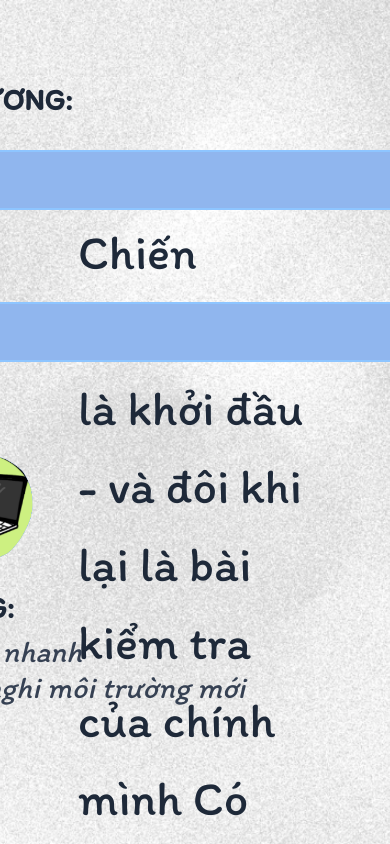
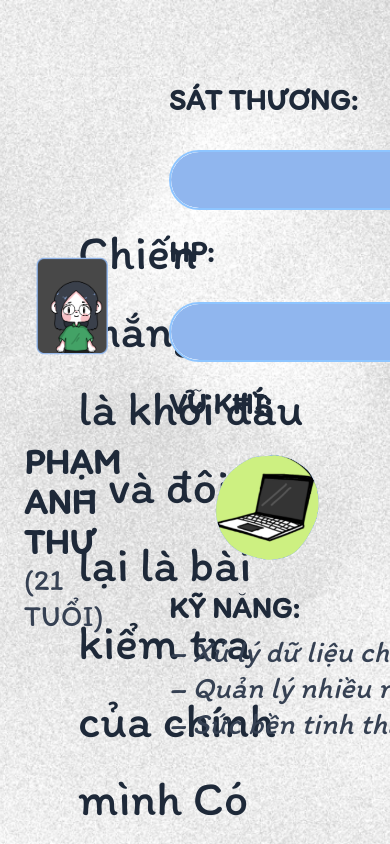
Before and after one commit to Canh3005/Honey-Web, a React (Vite) app: page /at in a window 390 px wide. Built offline with nearby package versions, Linux system fonts and the light colour scheme.

Commit message:
fix: responsive hero

```diff
--- a/src/components/ATpage/HeroSection.jsx
+++ b/src/components/ATpage/HeroSection.jsx
@@ -1,7 +1,7 @@
 const HeroSection = () => {
   return (
-    <div className="bg-[url('/MApage/bgChar.png')] h-[100vh] bg-cover bg-center bg-no-repeat flex items-center justify-center">
-      <div className="flex gap-20 items-center mt-15">
+    <div className="bg-[url('/MApage/bgChar.png')] min-h-screen bg-cover bg-center bg-no-repeat flex items-center justify-center overflow-x-hidden">
+      <div className="flex gap-12 items-center mt-15 w-full max-w-screen-xl px-6">
         {/* Left side - Avatar card */}
         <div className="flex flex-col items-center">
           <img
@@ -24,7 +24,7 @@ const HeroSection = () => {
             <p className="text-3xl font-bold text-gray-800 font-['Itim'] mb-8">
               SÁT THƯƠNG:
             </p>
-            <div className="w-200 h-15 bg-white rounded-full overflow-hidden border-2 border-blue-300">
+            <div className="w-[min(800px,90vw)] h-15 bg-white rounded-full overflow-hidden border-2 border-blue-300">
               <div className="h-full bg-[#90b6ee] rounded-full animate-fill-80 delay-800"></div>
             </div>
           </div>
@@ -34,7 +34,7 @@ const HeroSection = () => {
             <p className="text-3xl font-bold text-gray-800 font-['Itim'] mb-8">
               HP:
             </p>
-            <div className="w-200 h-15 bg-white rounded-full overflow-hidden border-2 border-blue-300">
+            <div className="w-[min(800px,90vw)] h-15 bg-white rounded-full overflow-hidden border-2 border-blue-300">
               <div className="h-full bg-[#90b6ee] rounded-full animate-fill-80 delay-1000"></div>
             </div>
           </div>
@@ -58,13 +58,13 @@ const HeroSection = () => {
             </p>
             <ul className="text-3xl text-gray-700 font-['Itim'] italic">
               <li className="hover:text-[#90b6ee] hover:translate-x-2 transition-all duration-300 cursor-default">
-                – Tư duy nhanh
+                – Xử lý dữ liệu chính xác
               </li>
               <li className="hover:text-[#90b6ee] hover:translate-x-2 transition-all duration-300 cursor-default">
-                – Thích nghi môi trường mới
+                – Quản lý nhiều nhiệm vụ
               </li>
               <li className="hover:text-[#90b6ee] hover:translate-x-2 transition-all duration-300 cursor-default">
-                – Tự lập
+                – Sức bền tinh thần
               </li>
             </ul>
           </div>
--- a/src/components/MApage/ChallengesSection.jsx
+++ b/src/components/MApage/ChallengesSection.jsx
@@ -20,7 +20,7 @@ const challengesData = [
 const ChallengesSection = () => {
   return (
     <div
-      className="h-[100vh] w-full bg-cover bg-center bg-no-repeat flex items-center justify-center"
+      className="h-[100vh] w-full bg-cover bg-center bg-no-repeat flex items-center justify-center overflow-x-hidden"
       style={{ backgroundImage: "url('/MApage/bgPic.png')" }}
     >
       <div className="flex gap-20 px-20 mt-20">
--- a/src/components/MApage/HeroSection.jsx
+++ b/src/components/MApage/HeroSection.jsx
@@ -1,7 +1,7 @@
 const HeroSection = () => {
   return (
-    <div className="bg-[url('/MApage/bgChar.png')] h-[100vh] bg-cover bg-center bg-no-repeat flex items-center justify-center">
-      <div className="flex gap-20 items-center mt-15">
+    <div className="bg-[url('/MApage/bgChar.png')] min-h-screen bg-cover bg-center bg-no-repeat flex items-center justify-center overflow-x-hidden">
+      <div className="flex gap-12 items-center mt-15 w-full max-w-screen-xl px-6">
         {/* Left side - Avatar card */}
         <div className="flex flex-col items-center">
           <img
@@ -24,7 +24,7 @@ const HeroSection = () => {
             <p className="text-3xl font-bold text-gray-800 font-['Itim'] mb-8">
               SÁT THƯƠNG:
             </p>
-            <div className="w-200 h-15 bg-white rounded-full overflow-hidden border-2 border-blue-300">
+            <div className="w-[min(800px,90vw)] h-15 bg-white rounded-full overflow-hidden border-2 border-blue-300">
               <div className="h-full bg-[#90b6ee] rounded-full animate-fill-70 delay-800"></div>
             </div>
           </div>
@@ -34,7 +34,7 @@ const HeroSection = () => {
             <p className="text-3xl font-bold text-gray-800 font-['Itim'] mb-8">
               HP:
             </p>
-            <div className="w-200 h-15 bg-white rounded-full overflow-hidden border-2 border-blue-300">
+            <div className="w-[min(800px,90vw)] h-15 bg-white rounded-full overflow-hidden border-2 border-blue-300">
               <div className="h-full bg-[#90b6ee] rounded-full animate-fill-90 delay-1000"></div>
             </div>
           </div>
--- a/src/components/MApage/RoadMapSection.jsx
+++ b/src/components/MApage/RoadMapSection.jsx
@@ -41,9 +41,9 @@ const pinsData = [
 
 const RoadMapSection = () => {
   return (
-    <div className="bg-[url(/MApage/bgMap.png)] h-[100vh] bg-cover bg-center bg-no-repeat relative overflow-hidden flex items-center justify-center -ml-10">
+    <div className="bg-[url(/MApage/bgMap.png)] h-screen bg-cover bg-center bg-no-repeat relative overflow-hidden flex items-center justify-center">
       <RoadWithPins
-        className="w-[1700px] h-full"
+        className="w-full max-w-[1700px] h-full lg:-translate-x-10"
         pins={pinsData}
         characterSrc="/MApage/bot.png"
       />
--- a/src/components/THpage/HeroSection.jsx
+++ b/src/components/THpage/HeroSection.jsx
@@ -1,7 +1,7 @@
 const HeroSection = () => {
   return (
-    <div className="bg-[url('/MApage/bgChar.png')] h-[100vh] bg-cover bg-center bg-no-repeat flex items-center justify-center">
-      <div className="flex gap-20 items-center mt-15">
+    <div className="bg-[url('/MApage/bgChar.png')] min-h-screen bg-cover bg-center bg-no-repeat flex items-center justify-center overflow-x-hidden">
+      <div className="flex gap-12 items-center mt-15 w-full max-w-screen-xl px-5">
         {/* Left side - Avatar card */}
         <div className="flex flex-col items-center">
           <img
@@ -24,7 +24,7 @@ const HeroSection = () => {
             <p className="text-3xl font-bold text-gray-800 font-['Itim'] mb-8">
               SÁT THƯƠNG:
             </p>
-            <div className="w-200 h-15 bg-white rounded-full overflow-hidden border-2 border-blue-300">
+            <div className="w-[min(800px,90vw)] h-15 bg-white rounded-full overflow-hidden border-2 border-blue-300">
               <div className="h-full bg-[#90b6ee] rounded-full animate-fill-90 delay-800"></div>
             </div>
           </div>
@@ -34,7 +34,7 @@ const HeroSection = () => {
             <p className="text-3xl font-bold text-gray-800 font-['Itim'] mb-8">
               HP:
             </p>
-            <div className="w-200 h-15 bg-white rounded-full overflow-hidden border-2 border-blue-300">
+            <div className="w-[min(800px,90vw)] h-15 bg-white rounded-full overflow-hidden border-2 border-blue-300">
               <div className="h-full bg-[#90b6ee] rounded-full animate-fill-70 delay-1000"></div>
             </div>
           </div>
--- a/src/components/THpage/MVPSection.jsx
+++ b/src/components/THpage/MVPSection.jsx
@@ -2,7 +2,7 @@ import React from 'react'
 
 const MVPSection = () => {
   return (
-    <div className="h-screen bg-[url('/THpage/NoiseBG.png')] bg-cover bg-center flex flex-col items-center justify-center">
+    <div className="h-screen bg-[url('/THpage/NoiseBG.png')] bg-cover bg-center flex flex-col items-center justify-center overflow-x-hidden px-10">
       <div className="flex gap-20 mb-20">
         <img
           src="/THpage/mvp1.jpg"
```
